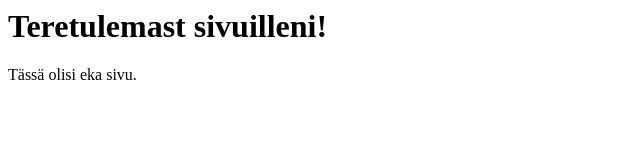
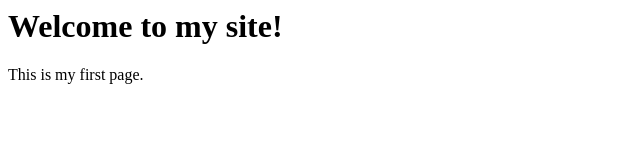
Before and after one commit to Tu4ro3/Tu4ro3.github.io, a plain HTML site: page index.html in a window 1280 px wide. Shown: the whole page, without its empty margins (0-640 px from the left). Drawn offline with Linux system fonts and the light colour scheme.

Commit message:
new page

```diff
--- a/index.html
+++ b/index.html
@@ -1,17 +1,9 @@
 <html>
-
   <head>
-
-    <title>Omat sivut</title>
-
+    <title>My Website</title>
   </head>
-
   <body>
-
-    <h1>Teretulemast sivuilleni!</h1>
-
-    <p>Tässä olisi eka sivu.</p>
-
+    <h1>Welcome to my site!</h1>
+    <p>This is my first page.</p>
   </body>
-
 </html>
```
